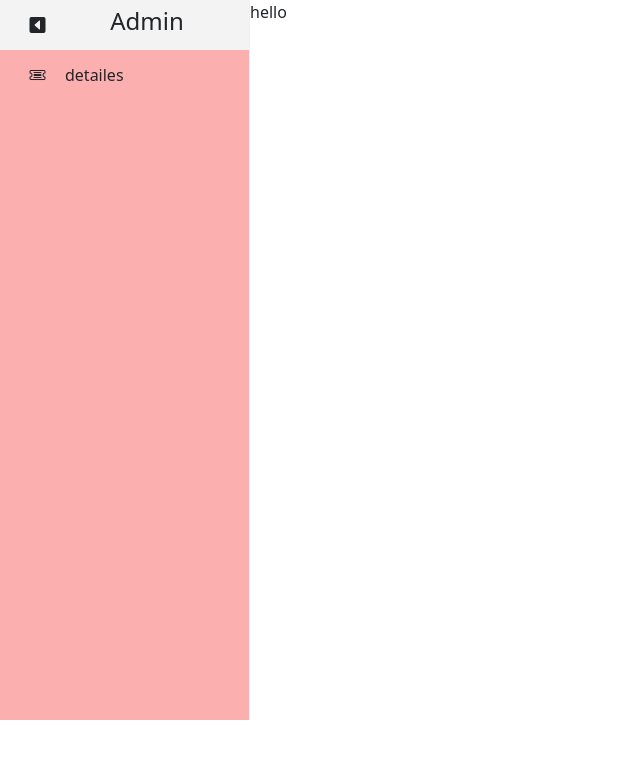
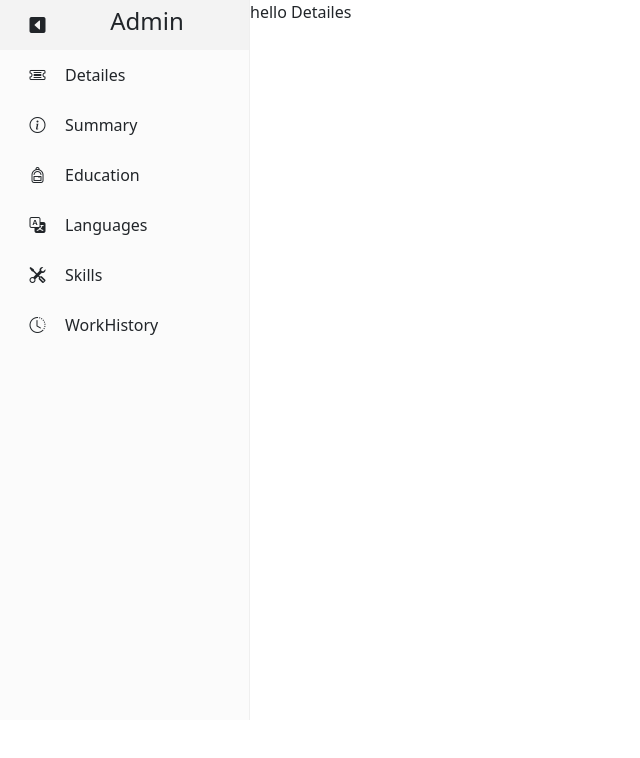
Before and after one commit to surya-sun/cvBuilder, a React (Vite) app: page / in a window 1280 px wide. Shown: the top 758 px of the page, without its empty margins (0-640 px from the left). Built offline with nearby package versions, Linux system fonts and the light colour scheme.

Commit message:
sidebar routes added.routing is working succfully

```diff
--- /dev/null
+++ b/src/Components/routesJson.js
@@ -0,0 +1,17 @@
+import Detailes from "../screens/detailes";
+import Education from "../screens/education";
+import Languages from "../screens/languages";
+import Skills from "../screens/skils";
+import Summary from "../screens/summary";
+import WorkHistory from "../screens/workHistory";
+
+const routes = [
+    {name:"Detailes" , path:"/" , icon : "bi bi-ticket-detailed" ,  element : Detailes  },
+    {name:"Summary" , path:"/Summary" , icon:"bi bi-info-circle",  element : Summary  },
+    {name:"Education" , path:"/Education" , icon:"bi bi-backpack" , element : Education  },
+    {name:"Languages" , path:"/Languages" , icon:"bi bi-translate" , element : Languages  },
+    {name:"Skills" , path:"/Skills" , icon:"bi bi-tools" , element : Skills  },
+    {name:"WorkHistory" , path:"/WorkHistory" , icon : "bi bi-clock-history" , element : WorkHistory  }
+];
+
+export default routes;
--- a/src/Components/sideBar.jsx
+++ b/src/Components/sideBar.jsx
@@ -1,26 +1,58 @@
 import React from "react";
+import  { BrowserRouter , Routes , Route ,  Link } from "react-router-dom";
 import { Sidebar , Menu , MenuItem ,useProSidebar } from "react-pro-sidebar";
 import 'bootstrap/dist/css/bootstrap.min.css';
 import 'bootstrap-icons/font/bootstrap-icons.css';
-
+import routes from "./routesJson";
+// import "../styles/sidebar.scss";
 export default function SideBar_(){
 
     const { collapseSidebar , rtl } = useProSidebar();
     const [closeOpenIcon , setcloseOpenIcon] = React.useState(true);
+    const [showSideBar , setShowSideBar] = React.useState(false);
+    const [width , setWidth] = React.useState();
+
+    const getSizeOfWindow = ()=>{
+      setWidth(window.innerWidth);
+    }
+
+    React.useEffect(()=>{
+      window.addEventListener('resize' , getSizeOfWindow);
+      if(width < 850){
+        setShowSideBar(true);
+      }
+      else{
+        setShowSideBar(false);
+      }
+      return()=>{ window.removeEventListener('resize' , getSizeOfWindow)}
+    },[window.innerWidth])
+
     return(
        <React.Fragment>
+        <BrowserRouter>
           <div style={({ height: "90vh" }, { display: "flex"} )}>
-            <Sidebar style={{ height: "90vh" , background : "red" }}>
+            <Sidebar style={{ height: "90vh" , background : ""  }} collapsed={showSideBar}>
               <Menu>
-          <MenuItem icon={ closeOpenIcon ? <i class="bi bi-caret-left-square-fill"></i> : <i class="bi bi-caret-right-square-fill"></i>   } onClick={() => { setcloseOpenIcon(!closeOpenIcon);  collapseSidebar();}} style={{ textAlign: "center" }}>{" "}<p className="h4" >Admin</p></MenuItem>
-          <MenuItem icon={<i class="bi bi-ticket-detailed"></i>}> detailes </MenuItem>
+                  <MenuItem icon={ closeOpenIcon ? <i class="bi bi-caret-left-square-fill"></i> : <i class="bi bi-caret-right-square-fill"></i>   } onClick={() => { setcloseOpenIcon(!closeOpenIcon); setShowSideBar(!showSideBar);}} style={{ textAlign: "center" }}>{" "}<p className="h4" >Admin</p></MenuItem>
+                      {/* sidebar links */}
+                    {
+                        routes.map(e=><MenuItem component={generateLink(e.path)} key={e.name} icon={generateIcon(e.icon)}>{e.name}</MenuItem>)
+                    }
              </Menu>
             </Sidebar>
             <main>
-          hello
-
+                {/* routing */}
+                <Routes>
+                    {
+                      routes.map(e=><Route path={e.path} key={e.path} element={<e.element/>}  />)
+                    }
+                </Routes>
             </main>
          </div>
+       </BrowserRouter>
       </React.Fragment>
     )
 }
+
+const generateLink = (path)=><Link to={path} />
+const generateIcon = (icon)=><i className={icon}></i>
--- /dev/null
+++ b/src/screens/detailes.jsx
@@ -0,0 +1,11 @@
+import React from "react";
+
+function Detailes(){
+    return(
+        <React.Fragment>
+            hello Detailes
+        </React.Fragment>
+    )
+}
+
+export default Detailes;
--- /dev/null
+++ b/src/screens/education.jsx
@@ -0,0 +1,11 @@
+import React from "react";
+
+function Education(){
+    return(
+        <React.Fragment>
+            hello Education
+        </React.Fragment>
+    )
+}
+
+export default Education;
--- /dev/null
+++ b/src/screens/languages.jsx
@@ -0,0 +1,11 @@
+import React from "react";
+
+function Languages(){
+    return(
+        <React.Fragment>
+            hello Lang
+        </React.Fragment>
+    )
+}
+
+export default Languages;
--- /dev/null
+++ b/src/screens/skils.jsx
@@ -0,0 +1,11 @@
+import React from "react";
+
+function Skills(){
+    return(
+        <React.Fragment>
+            hello Skills
+        </React.Fragment>
+    )
+}
+
+export default Skills;
--- /dev/null
+++ b/src/screens/summary.jsx
@@ -0,0 +1,11 @@
+import React from "react";
+
+function Summary(){
+    return(
+        <React.Fragment>
+            hello summary
+        </React.Fragment>
+    )
+}
+
+export default Summary;
--- /dev/null
+++ b/src/screens/workHistory.jsx
@@ -0,0 +1,11 @@
+import React from "react";
+
+function WorkHistory(){
+    return(
+        <React.Fragment>
+            hello WorkHistory
+        </React.Fragment>
+    )
+}
+
+export default WorkHistory;
--- /dev/null
+++ b/src/styles/sidebar.scss
@@ -0,0 +1,2 @@
+$sidebar-width : 180px !default;
+@import '.././../node_modules/react-pro-sidebar/dist/scss/styles.scss';
```
Also changed, not shown: src/screens/hobbyOrInterest.jsx (added, +11 -0 lines). Lines whose indentation alone changed are shown as unchanged.
